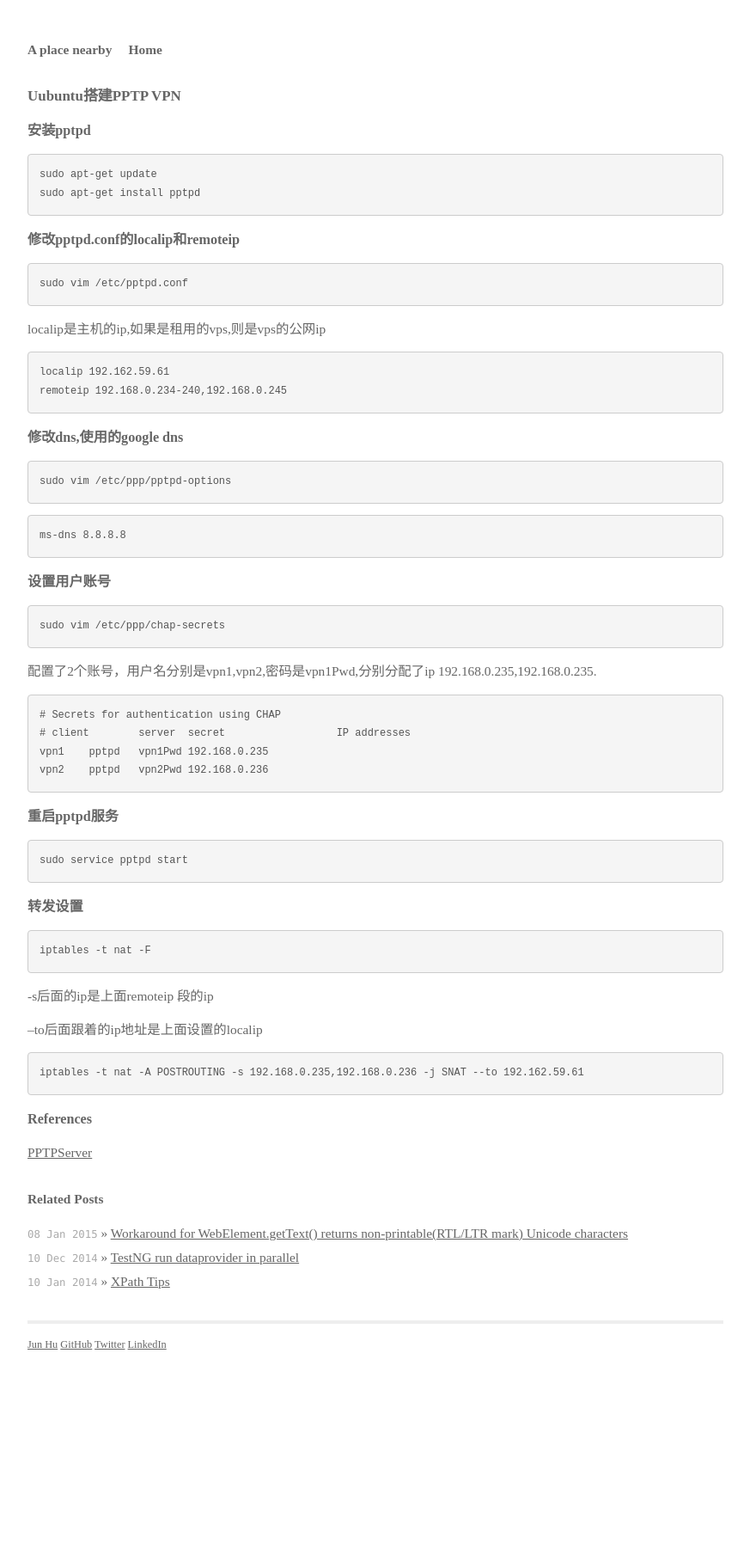
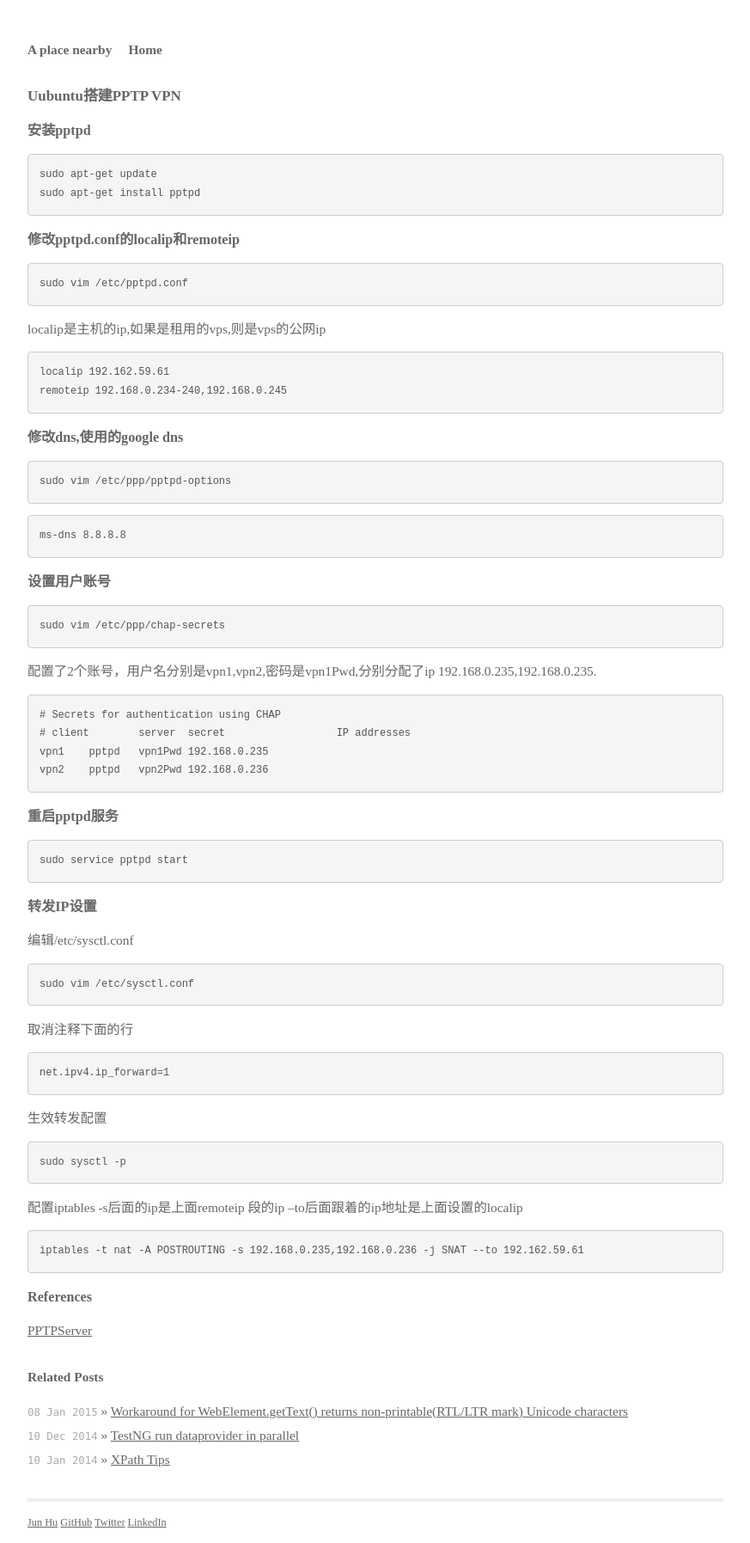
Before and after one commit to rissen/rissen.github.com, a Jekyll site: the page built from _posts/2015-12-23-setup-pptp-vpn-on-ubuntu.markdown, in a window 1280 px wide. Shown: the whole page at 86% size, without its empty margins (203-1076 px from the left). Built offline with Jekyll 4.4.1, drawn with Linux system fonts in a browser that asks for light colours; before the commit the page ends 1588 px from its top, so only the background shows below that.

Commit message:
add new post

````diff
--- a/_posts/2015-12-23-setup-pptp-vpn-on-ubuntu.markdown
+++ b/_posts/2015-12-23-setup-pptp-vpn-on-ubuntu.markdown
@@ -54,13 +54,26 @@ vpn2	pptpd	vpn2Pwd	192.168.0.236
 sudo service pptpd start
 ```
 
-## 转发设置
+## 转发IP设置
+编辑/etc/sysctl.conf
+
 ```cmd
-iptables -t nat -F
+sudo vim /etc/sysctl.conf
+```
+取消注释下面的行
+
+```cmd
+net.ipv4.ip_forward=1
 ```
 
+生效转发配置
+
+```cmd
+sudo sysctl -p
+```
+
+配置iptables
 -s后面的ip是上面remoteip 段的ip
-
 --to后面跟着的ip地址是上面设置的localip
 
 ```cmd
````
